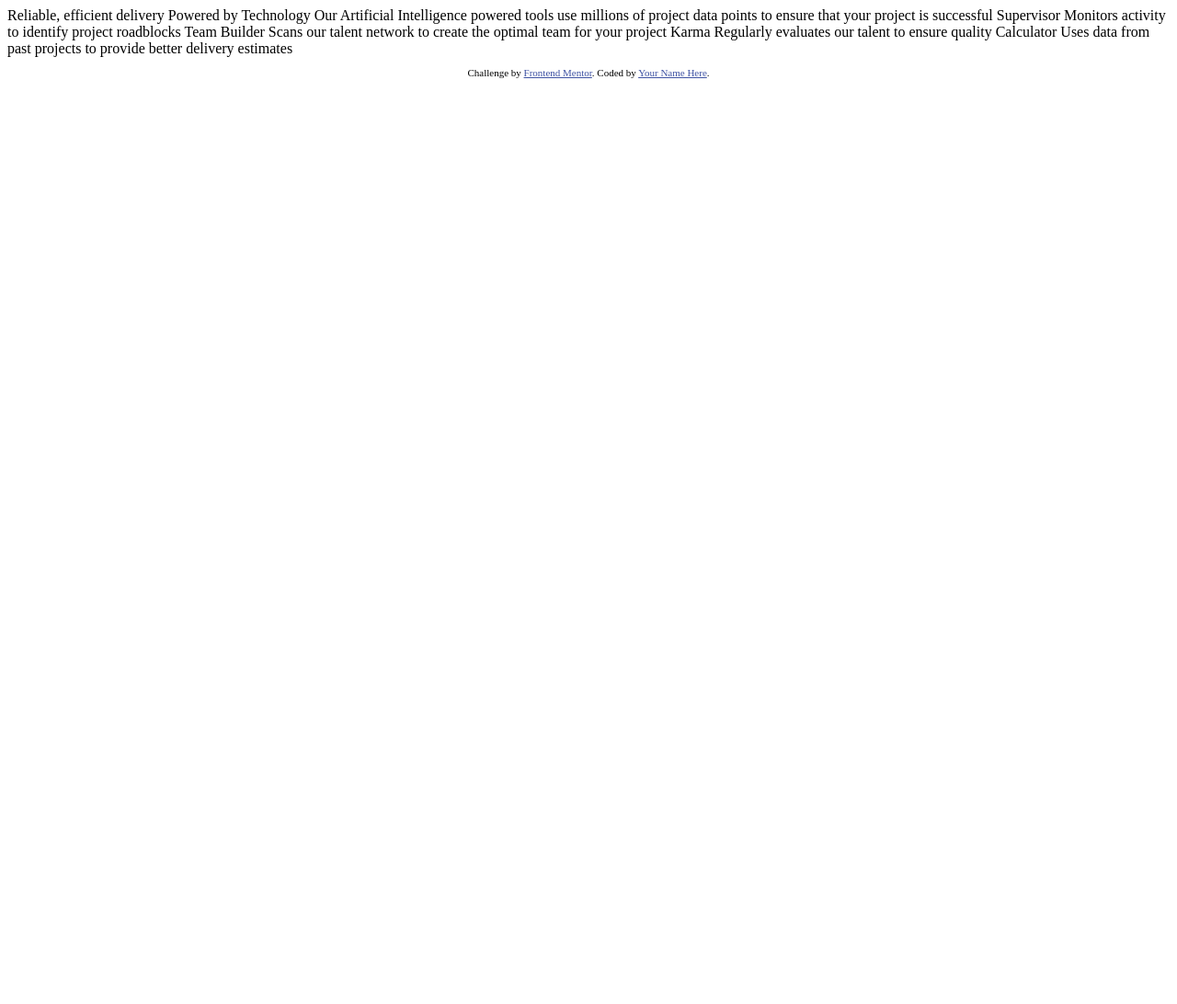
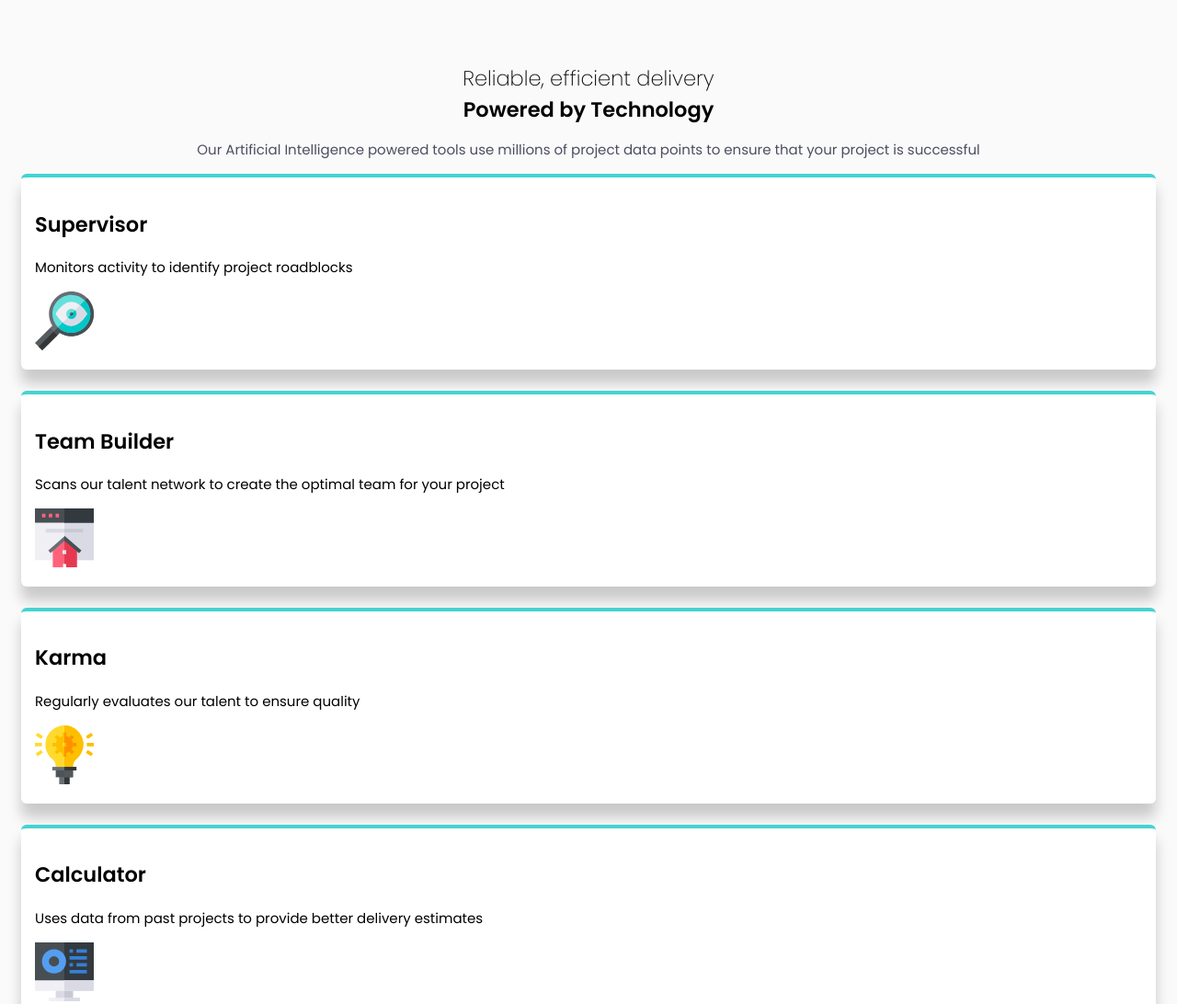
Before and after one commit to caioalvesp/four-card-feature-section, a plain HTML site: page index.html in a window 1280 px wide. Shown: the top 1092 px of the page at 92% size. Before the commit the page ends 800 px from the top, so only its background shows below. Drawn offline with Linux system fonts and the light colour scheme.

Commit message:
initial styling

```diff
--- a/index.html
+++ b/index.html
@@ -2,37 +2,55 @@
 <html lang="en">
 <head>
   <meta charset="UTF-8">
-  <meta name="viewport" content="width=device-width, initial-scale=1.0"> <!-- displays site properly based on user's device -->
+  <meta name="viewport" content="width=device-width, initial-scale=1.0">
 
   <link rel="icon" type="image/png" sizes="32x32" href="./images/favicon-32x32.png">
+  <link rel="stylesheet" href="style.css">
+  <link rel="preconnect" href="https://fonts.googleapis.com">
+  <link rel="preconnect" href="https://fonts.gstatic.com" crossorigin>
+  <link href="https://fonts.googleapis.com/css2?family=Poppins:wght@200;400;600&display=swap" rel="stylesheet">
 
   <title>Frontend Mentor | Four card feature section</title>
 
-  <!-- Feel free to remove these styles or customise in your own stylesheet 👍 -->
-  <style>
-    .attribution { font-size: 11px; text-align: center; }
-    .attribution a { color: hsl(228, 45%, 44%); }
-  </style>
+
 </head>
 <body>
 
-  Reliable, efficient delivery
-  Powered by Technology
+  <h1>
+    Reliable, efficient delivery<br>
+    <span>Powered by Technology</span>
+  </h1>
 
-  Our Artificial Intelligence powered tools use millions of project data points
-  to ensure that your project is successful
+  <p class="description">
+    Our Artificial Intelligence powered tools use millions of project data points
+    to ensure that your project is successful
+  </p>
 
-  Supervisor
-  Monitors activity to identify project roadblocks
+  <div class="cards">
+    <div class="card">
+      <h2 class="card--title">Supervisor</h2>
+      <p class="card--description">Monitors activity to identify project roadblocks</p>
+      <img src="images/icon-supervisor.svg" alt="Supervisor icon">
+    </div>
 
-  Team Builder
-  Scans our talent network to create the optimal team for your project
+    <div class="card">
+      <h2 class="card--title">Team Builder</h2>
+      <p class="card--description">Scans our talent network to create the optimal team for your project</p>
+      <img src="images/icon-team-builder.svg" alt="Team Builder icon">
+    </div>
 
-  Karma
-  Regularly evaluates our talent to ensure quality
+    <div class="card">
+      <h2 class="card--title">Karma</h2>
+      <p class="card--description">Regularly evaluates our talent to ensure quality</p>
+      <img src="images/icon-karma.svg" alt="Karma icon">
+    </div>
 
-  Calculator
-  Uses data from past projects to provide better delivery estimates
+    <div class="card">
+      <h2 class="card--title">Calculator</h2>
+      <p class="card--description">Uses data from past projects to provide better delivery estimates</p>
+      <img src="images/icon-calculator.svg" alt="Calculator icon">
+    </div>
+  </div>
 
 
   <footer>
--- /dev/null
+++ b/style.css
@@ -0,0 +1,63 @@
+:root {
+  /* Primary */
+  --red: hsl(0, 78%, 62%);
+  --cyan: hsl(180, 62%, 55%);
+  --orange: hsl(34, 97%, 64%);
+  --blue: hsl(212, 86%, 64%);
+
+  /* Primary */
+  --very-dark-blue: hsl(234, 12%, 34%);
+  --grayish--blue: hsl(229, 6%, 66%);
+  --very-light-gray: hsl(0, 0%, 98%);
+
+  /* Typography */
+  font-size: 15px;
+  font-family: 'Poppins', sans-serif;
+}
+
+* {
+  box-sizing: border-box;
+}
+
+body {
+  background-color: var(--very-light-gray);
+  padding-top: 3rem;
+  padding-left: 1rem;
+  padding-right: 1rem;
+}
+
+h1 {
+  font-weight: 200;
+}
+
+h1 span {
+  font-weight: 600;
+}
+
+h1, h1 span {
+  font-size: 1.5rem;
+}
+
+h1, h1 span, .description {
+  text-align: center;
+}
+
+.description {
+  color: var(--very-dark-blue);
+  font-weight: 400;
+}
+
+.card {
+  background-color: white;
+  border-radius: .4rem;
+  box-shadow: 0 1rem 1rem rgba(0, 0, 0, .2);
+  padding: 1rem;
+  border-top: .3rem solid var(--cyan);
+}
+
+.card + .card {
+  margin-top: 1.5rem;
+}
+
+.attribution { font-size: 11px; text-align: center; }
+.attribution a { color: hsl(228, 45%, 44%); }
```
